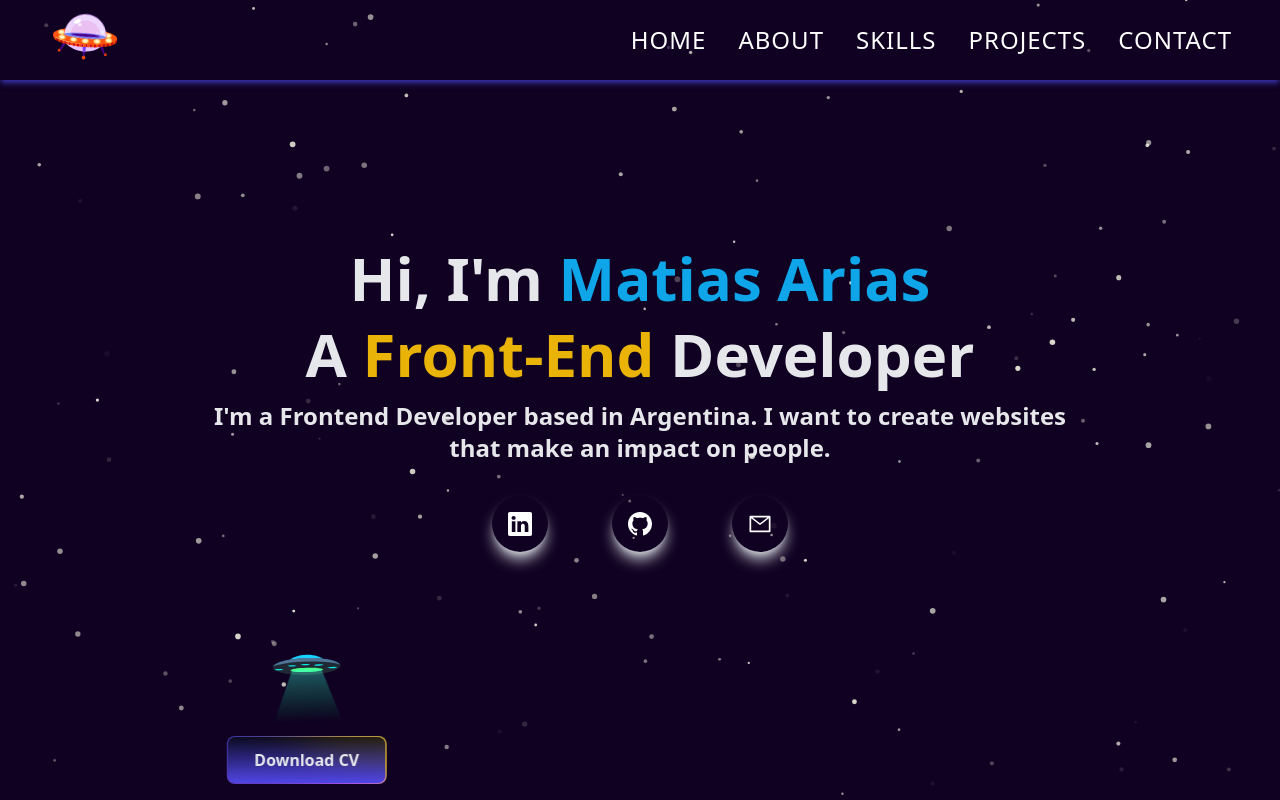
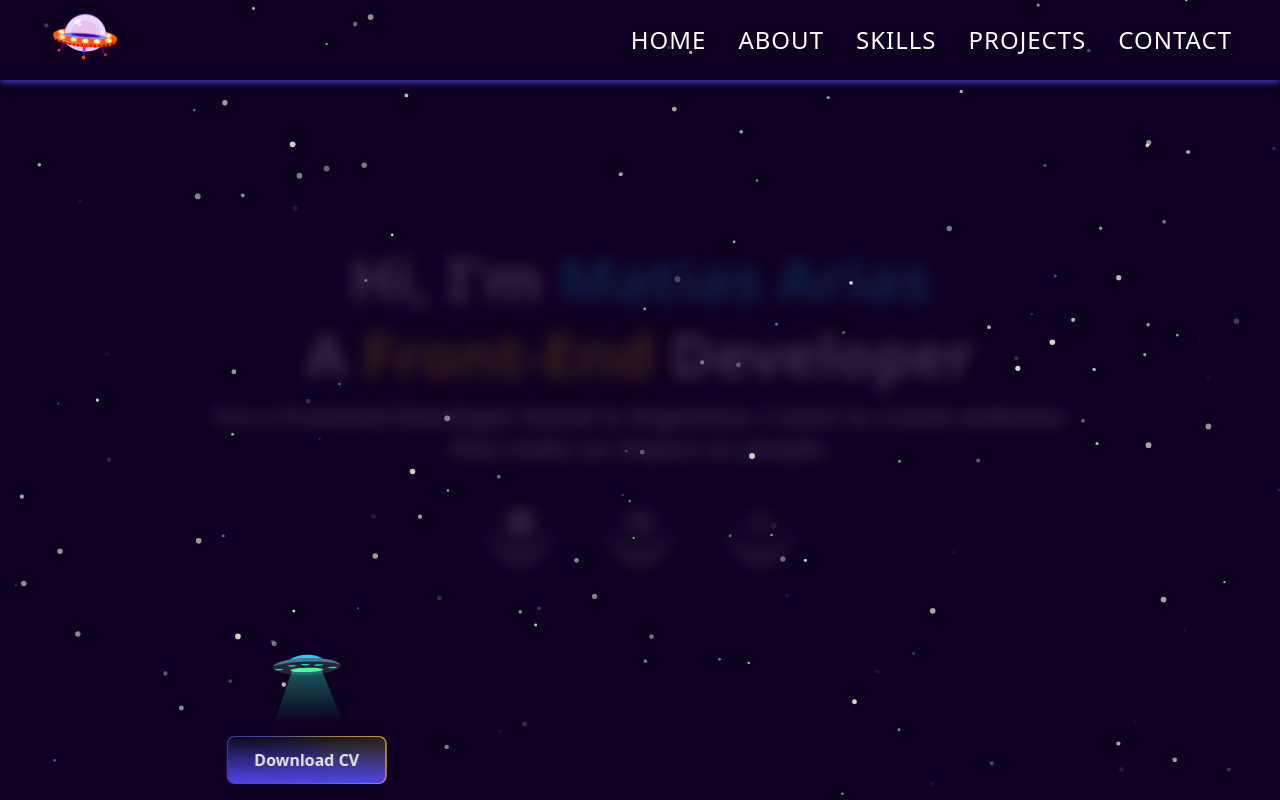
Before and after one commit to matiarias/my-portfolio, a Next.js app: page / in a window 1280 px wide. Built offline with nearby package versions, Linux system fonts and the light colour scheme.

Commit message:
added motion animation to Hero overlay

```diff
--- a/components/Hero.jsx
+++ b/components/Hero.jsx
@@ -8,7 +8,12 @@ import OvniHero from "../subComponents/OvniHero";
 const Hero = () => {
   return (
     <div className="relative h-screen w-full text-center overflow-hidden">
-      <div className="h-full max-w-[1240px] w-full flex flex-col justify-center items-center gap-6 md:gap-4 mx-auto p-4">
+      <motion.div
+        initial={{ opacity: 0, filter: "blur(10px)" }}
+        animate={{ opacity: 1, filter: "blur(0px)" }}
+        transition={{ duration: 1.5 }}
+        className="h-full max-w-[1240px] w-full flex flex-col justify-center items-center gap-6 md:gap-4 mx-auto p-4"
+      >
         <h1 className="text-gray-200 font-bold text-3xl md:text-4xl lg:text-5xl xl:text-6xl">
           Hi, I'm{" "}
           <span className="text-sky-500 font-bold text">Matias Arias</span>
@@ -57,7 +62,7 @@ const Hero = () => {
             </div>
           </a>
         </div>
-      </div>
+      </motion.div>
 
       <motion.div
         initial={{
```
